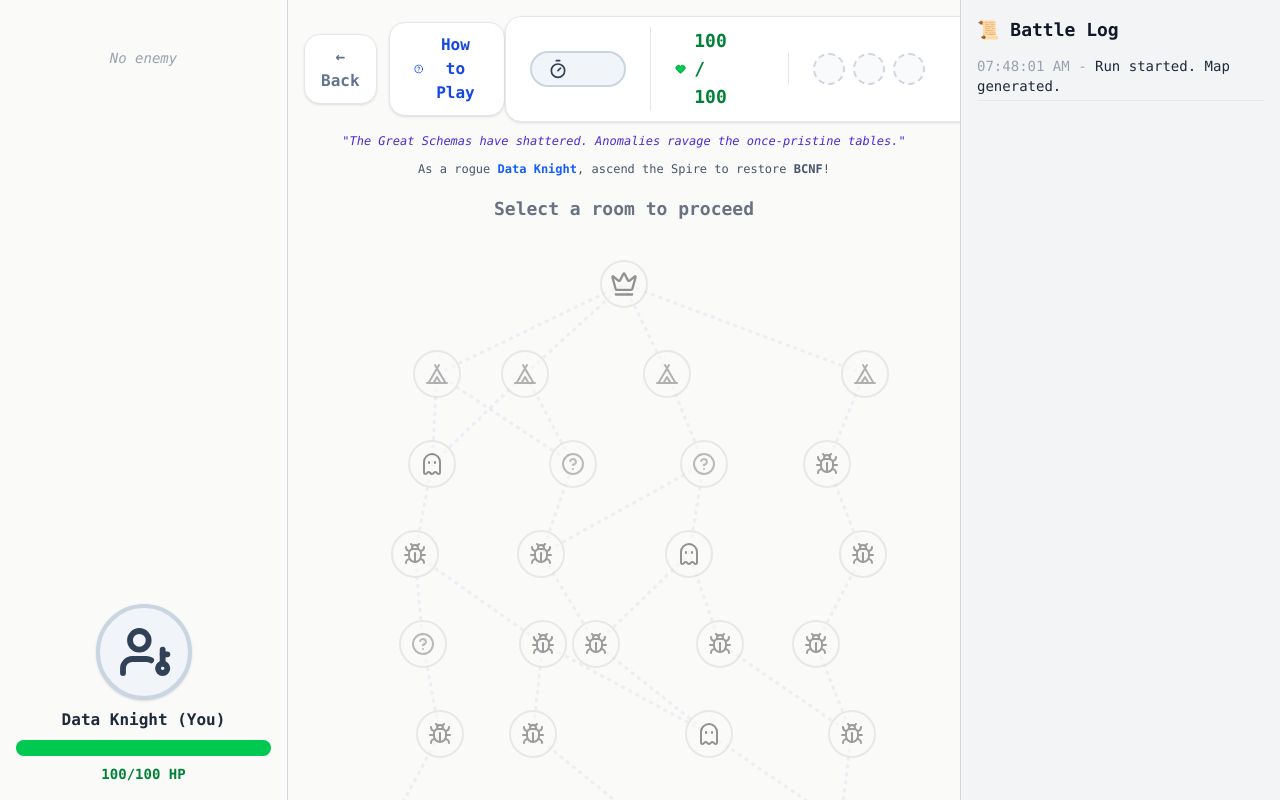
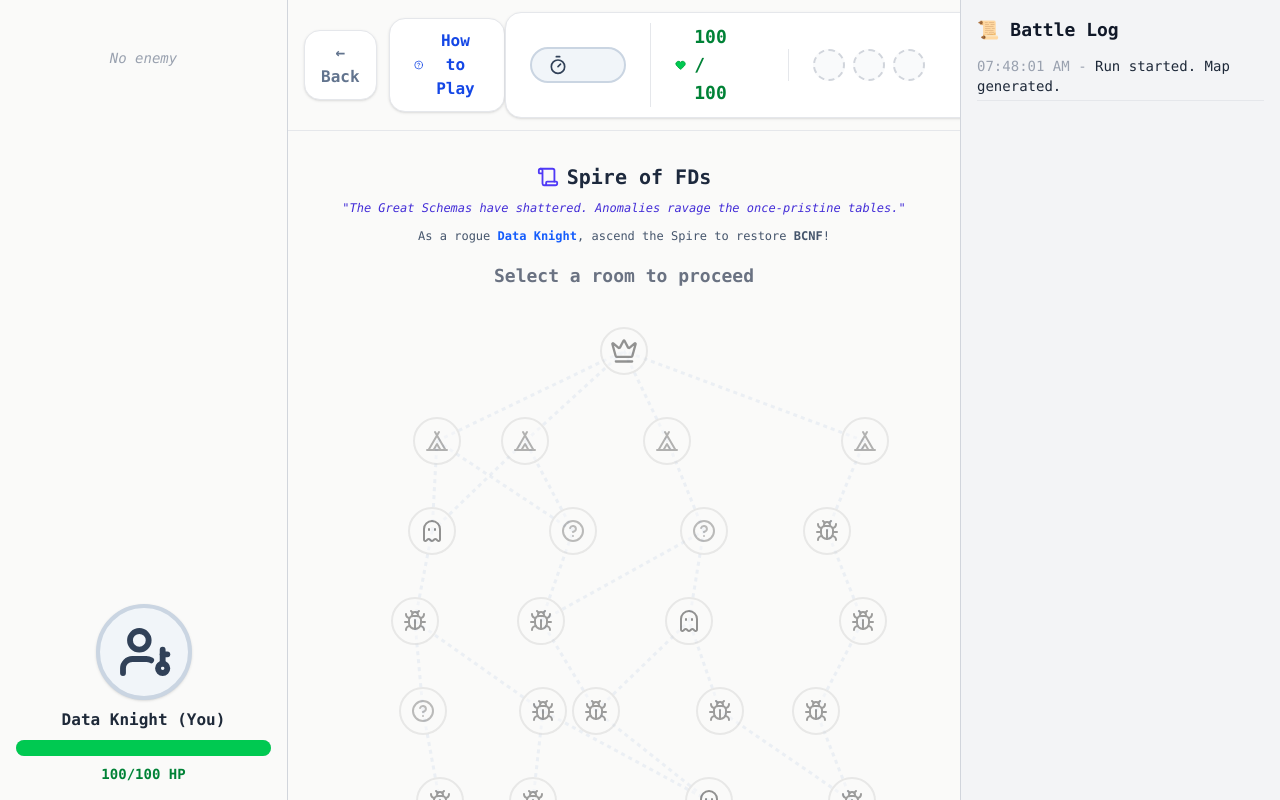
Before and after one commit to nigel27022001/FindTheKey, a React (Vite) app: page / in a window 1280 px wide. Both pictures are taken after a click on the button "Enter the Spire". Built offline with nearby package versions, Linux system fonts and the light colour scheme.

Commit message:
fix: make header sticky to prevent difficulty tag overlapping with health bar

```diff
--- a/src/components/SpireGame.tsx
+++ b/src/components/SpireGame.tsx
@@ -586,7 +586,7 @@ export const SpireGame: FC<SpireGameProps> = ({ onBack, game }) => {
       {/* BATTLE COLUMN */}
       <div className="flex-1 relative flex flex-col bg-stone-50 overflow-hidden h-full">
         {/* HEADER AREA */}
-        <div className="absolute top-4 left-4 right-4 z-20 flex justify-between items-center pointer-events-none">
+        <div className="sticky top-0 z-20 flex justify-between items-center pointer-events-none px-4 py-3 bg-stone-50 border-b border-gray-200 shrink-0">
           <div className="flex gap-3 items-center pointer-events-auto">
             <button
               onClick={onBack}
@@ -672,7 +672,7 @@ export const SpireGame: FC<SpireGameProps> = ({ onBack, game }) => {
           </div>
         </div>
 
-        <div className="flex-1 p-8 pt-24 overflow-y-auto flex flex-col">
+        <div className="flex-1 p-8 overflow-y-auto flex flex-col">
           {/* MAP — shown in center when selecting a node */}
           {!currentNode && (
             <div className="max-w-2xl w-full mx-auto flex flex-col items-center">
@@ -940,16 +940,15 @@ export const SpireGame: FC<SpireGameProps> = ({ onBack, game }) => {
               {/* PROBLEM UI */}
               {game.problem && (
                 <div className="mt-4">
-                  <div className="flex justify-end mb-1">
-                    <div className="bg-slate-900 border-2 border-slate-600 px-4 py-1 rounded-lg">
-                      <span className={`text-xs font-bold uppercase tracking-widest ${DIFF_TEXT[game.difficulty]}`}>
-                        {game.difficulty}
-                      </span>
-                    </div>
-                  </div>
                 <div className="bg-slate-800 border-4 border-slate-700 shadow-2xl rounded-2xl p-6 relative overflow-hidden">
                   {/* Decorative old-school border line */}
                   <div className="absolute inset-2 border border-slate-600/50 pointer-events-none rounded-xl" />
+
+                  <div className="absolute top-0 right-0 bg-slate-900 border-b-2 border-l-2 border-slate-600 px-4 py-1 rounded-bl-xl z-20">
+                    <span className={`text-xs font-bold uppercase tracking-widest ${DIFF_TEXT[game.difficulty]}`}>
+                      {game.difficulty}
+                    </span>
+                  </div>
 
                   <SchemaPanel
                     problem={game.problem}
```
